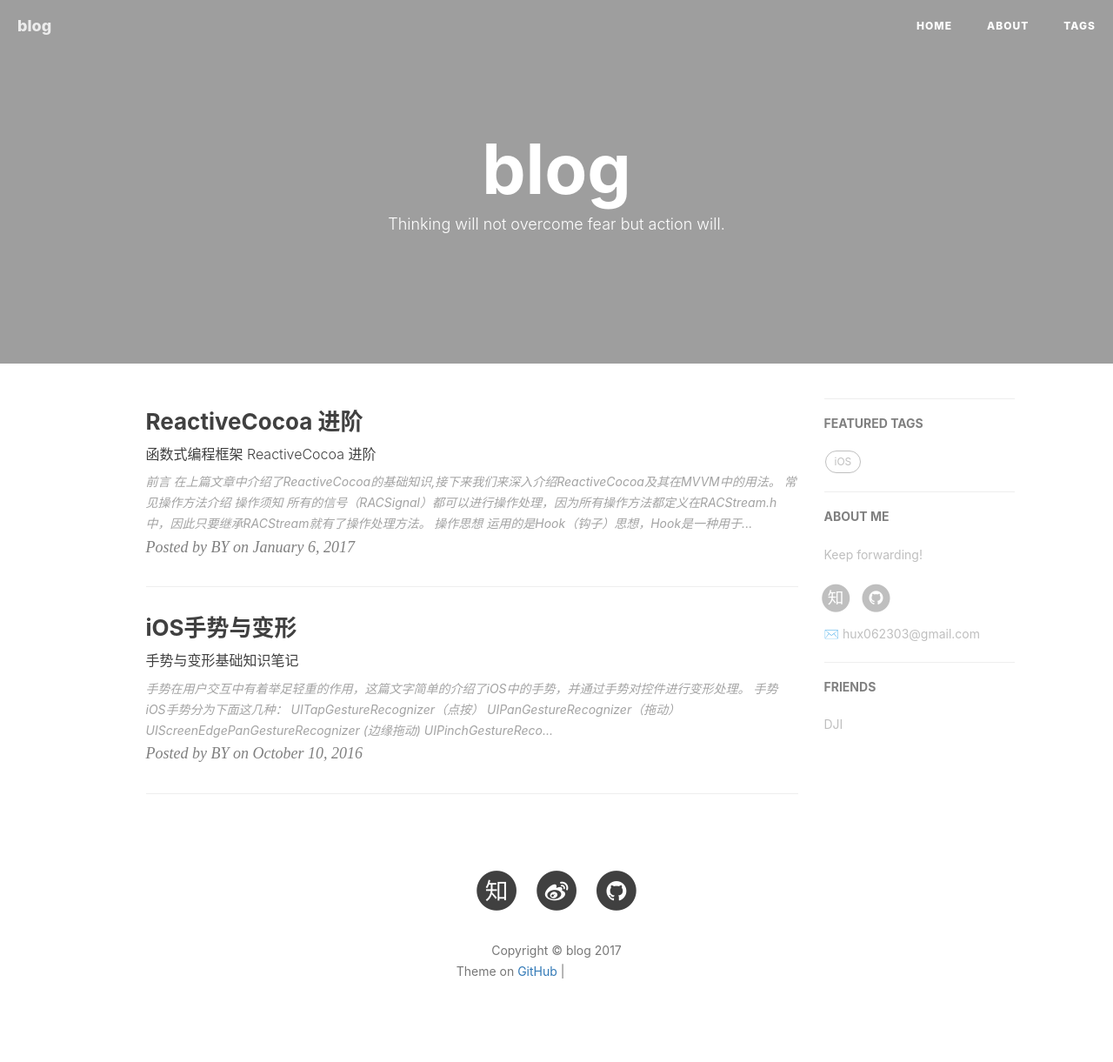
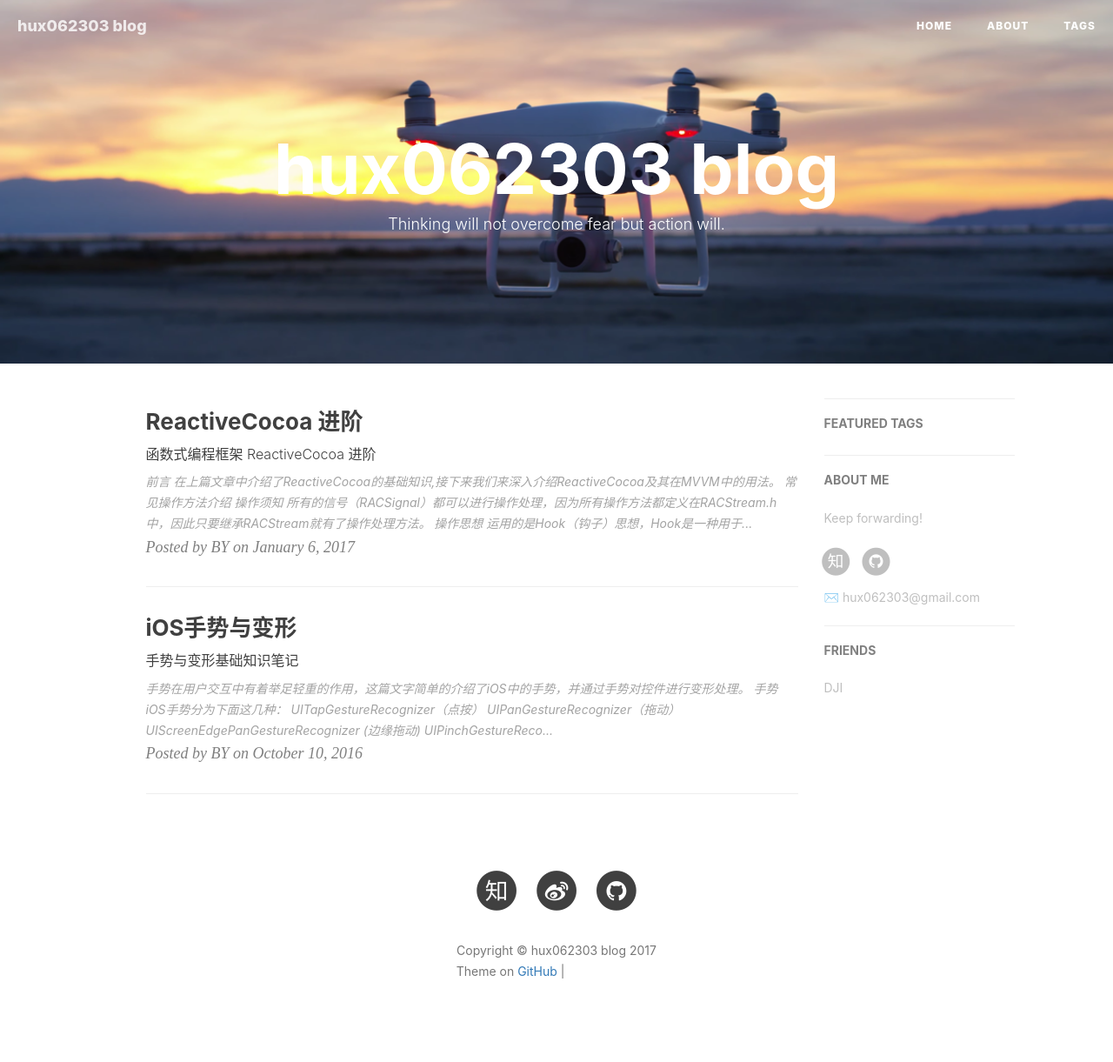
Before and after one commit to hux062303/hux062303.github.io, a Jekyll site: the page built from index.html, in a window 1280 px wide. Shown: the whole page at 87% size. Built offline with Jekyll 4.4.1, drawn with Linux system fonts in a browser that asks for light colours; nearby versions of some CDN libraries; the list of posts is cut into pages by our own code; comment, search, counter and statistics services are not loaded; grey boxes are pictures that could not be loaded.

```diff
--- a/_config.yml
+++ b/_config.yml
@@ -1,7 +1,7 @@
 # Site settings
-title: blog
-SEOTitle:
-header-img: img/phantom.png    // TODO, doesnot work, maybe it is too large?????
+title: hux062303 blog
+SEOTitle: hux062303 blog
+header-img: img/phantom.png    #TODO, doesnot work, maybe it is too large?????
 email: hux062303@gmail.com
 description: "To be a robotics scientist."
 keyword: "Robotics, Drones, Autonomous Navigation, Motion Planning, Sensor fusion, Perception"
@@ -50,8 +50,8 @@
 ga_domain: auto
 
 # Featured Tags
-featured-tags: true                     # 是否使用首页标签
-featured-condition-size: 1              # 相同标签数量大于这个数，才会出现在首页
+featured-tags: true                      # 是否使用首页标签
+featured-condition-size: 10              # 相同标签数量大于这个数，才会出现在首页
 
 # Progressive Web Apps
 chrome-tab-theme-color: "#000000"
```
Also changed, not shown: README.md.
